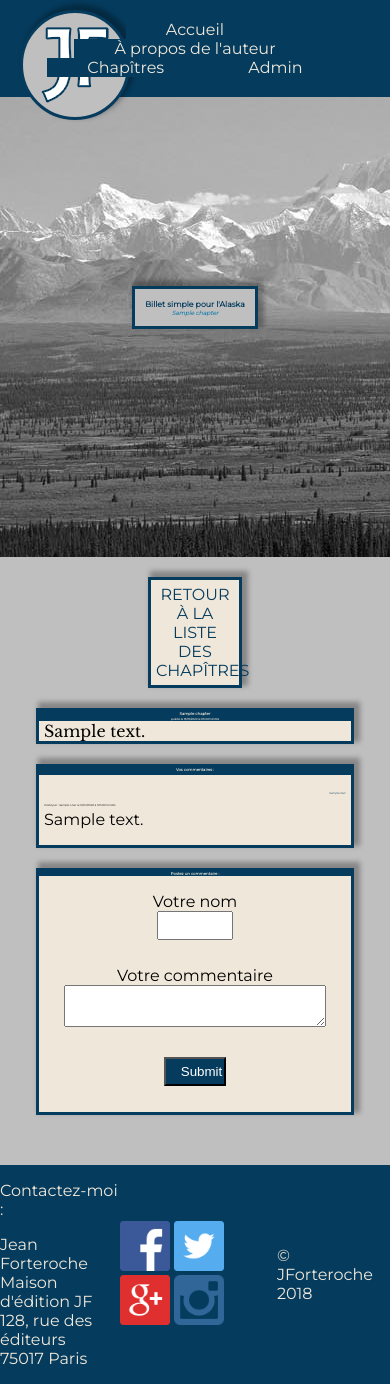
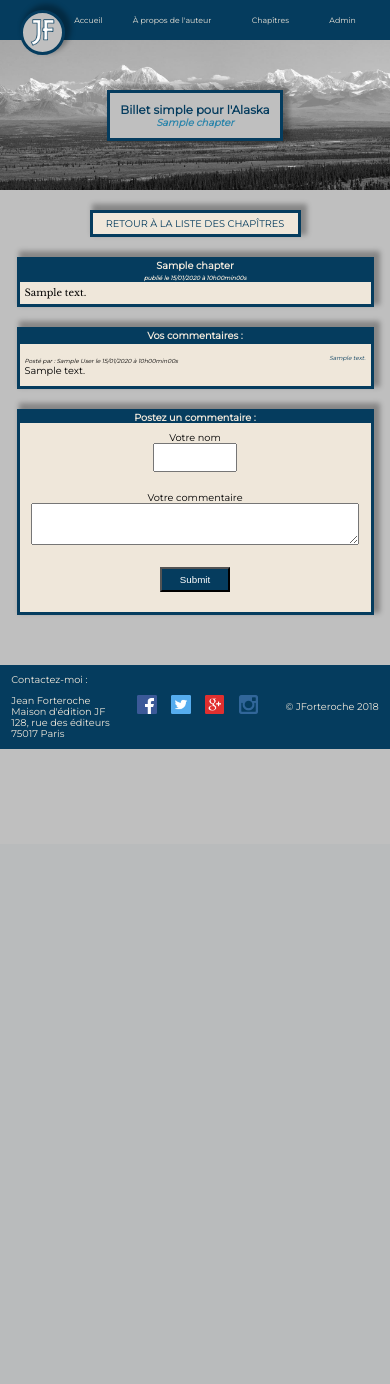
Before and after one commit to tristandalle/OC-DWJ-P8, a PHP site: page /index.php?action=chapter&id=1 in a window 390 px wide. After the commit the page ends 749 px from the top, so only its background shows below. Run offline with PHP 8.4, Linux system fonts and the light colour scheme; tables that the repository leaves empty or names only in its code hold one stand-in row (values such as "Sample post"); some libraries are stand-ins or nearby versions.

Commit message:
favicon, RESPONSIVE, refacto

```diff
--- a/public/css/style.css
+++ b/public/css/style.css
@@ -15,11 +15,16 @@ nav
     position: fixed;
     top: 0;
     width: 100%;
+    height: 60px;
     background-color: #053C5E;
+    font-size: 1vw;
+    display: flex;
 }
 
 #logo
 {
+    display: block;
+    width: 5vw;
     position: absolute;
     left: 5%;
     top: 10px;
@@ -28,74 +33,89 @@ nav
     border-radius: 50%;
     border: solid 3px #053C5E;
     box-shadow: 4px -4px 5px 2px rgba(0, 0, 0, .3);
+    z-index: 3;
+    transition: all .3s ease;
 }
 
-#menu, #menu ul
+#logo:hover
 {
-    padding:0;
-    margin: 20px;;
-    list-style:none;
-    text-align:center;
+    border-color: #FFF;
+}
+
+#menu
+{
+    list-style: none;
+    display: flex;
+    justify-content: space-around;
+    width: 80%;
+    padding: 0 15px 0 15px 0;
+    align-items: center;
+    margin: auto;
 }
 
 #menu li
 {
-    display:inline-block;
     position:relative;
     background-color: #053C5E;
 }
-
-#menu ul li
-{
-    display:inherit;
-}
-
 
 #menu ul
 {
     position:absolute;
     z-index: 2;
     max-height:0;
-    left: 0;
-    right: 0;
     overflow:hidden;
-    -moz-transition: .8s all .3s;
-    -webkit-transition: .8s all .3s;
-    transition: .8s all .3s;
+    -moz-transition: all .8s ease-out;
+    -webkit-transition: all .8s ease-out;
+    transition: all .8s ease-out;
+    padding: 0;
 }
 
 #menu li:hover ul
 {
-    max-height:15em;
+    max-height:15vw;
+}
+
+#menu a
+{
+    color: #EFE7DA;
+    padding: 10px;
+}
+
+#menu > li:nth-child(3) > a:nth-child(1)
+{
+    padding: 0px 20px 0px 20px;
+}
+
+#menu li ul li
+{
+    list-style-type: none;
+    padding : 10px 0px 5px 0px;
 }
 
 #ul_form
 {
-    width: 200px;
-}
-
-#li_form
-{
-    padding: 15px;
-    padding-top: 0;
+    left: -40px;
 }
 
 #li_form form
 {
     display: flex;
     flex-direction: column;
+    padding: 0px 20px 10px 20px;
 }
 
-#li_form > form:nth-child(1) > p
+#menu li ul li form p
 {
-    margin-top: 0;
+    margin: 0px 0px 10px 0px;
 }
 
-#valid_button
+input#valid_button
 {
     background-color: #053C5E;
     color: #FFF;
     padding: 5px 10px 5px 10px;
+    font-size: 1vw;
 }
 
 #valid_button:hover{
@@ -104,24 +124,9 @@ nav
     cursor: pointer;
 }
 
-#menu a
-{
-    text-decoration:none;
-    display:block;
-    padding:0 40px;
-    color: #EFE7DA;
-}
-
-#menu ul a
-{
-    padding:8px 0;
-}
-
-
 #menu li:hover li a, #menu li ul li form label
 {
     color:#EFE7DA;
-    text-transform:inherit;
 }
 
 #menu li:hover a, #menu li li:hover a
@@ -131,6 +136,43 @@ nav
 
 
 /*FRONTEND VIEWS*/
+
+#header
+{
+    background-image: url(../images/home.jpg);
+    background-size: cover;
+    height: 500px;
+    display: flex;
+    flex-direction: column;
+    margin-top: 60px;
+    margin-bottom: 20px;
+}
+
+#header_chapter
+{
+    background-image: url(../images/chapter.jpg);
+    background-size: cover;
+    height: 500px;
+    display: flex;
+    flex-direction: column;
+    margin-top: 60px;
+    margin-bottom: 20px;
+}
+
+#header_about img
+{
+    display: block;
+    margin:auto;
+    margin-top: 50px;
+    width: 20vw;
+}
+
+#header_about h1
+{
+    text-align: center;
+    margin-bottom: 50px;
+}
+
 #title_box
 {
     background-color: #BFBFBF;
@@ -140,6 +182,7 @@ nav
     padding: 10px;
     display: flex;
     flex-direction: column;
+    /*transition: all 3s ease-out;*/
 }
 
 h1
@@ -155,6 +198,10 @@ h2
     font-size: 1.5vw;
     color: #2E86AB;
     margin: auto;
+}
+
+p{
+    font-size: 1vw;
 }
 
 #intro
@@ -243,20 +290,18 @@ a
 
 #center_footer img
 {
-    max-height: 50px;
+    width: 5vw;
+    margin: 10px;
+    transition: all .3s ease;
 }
 
-#header
+#center_footer img:hover
 {
-    background-image: url(../images/home.jpg);
-    background-size: cover;
-    height: 500px;
-    display: flex;
-    flex-direction: column;
-    margin-top: 57px;
-    margin-bottom: 20px;
+    border: solid #FFF 2px;
+    border-radius: 10%;
+}
 
-}
+
 
 .chapters_container
 {
@@ -286,23 +331,13 @@ a
 
 .chapter p
 {
-    padding-right: 5px;
-    padding-left: 5px;
+    padding:5px;
     margin: 0;
     text-align: justify;
     font-family: 'Libre Baskerville', serif;
 }
 
-#header_chapter
-{
-    background-image: url(../images/chapter.jpg);
-    background-size: cover;
-    height: 500px;
-    display: flex;
-    flex-direction: column;
-    margin-top: 57px;
-    margin-bottom: 20px;
-}
+
 
 .only_chapter
 {
@@ -319,8 +354,7 @@ a
     background-color:#EFE7DA;
     margin-top:0px;
     margin-bottom: 0;
-    padding-left: 5px;
-    padding-right: 5px;
+    padding: 5px;
     text-align: justify;
     font-family: 'Libre Baskerville', serif;
 }
@@ -393,6 +427,7 @@ a
     background-color: #053C5E;
     color: #FFF;
     padding: 5px 15px 5px 15px;
+    font-size: 1vw;
 }
 
 #submit:hover
@@ -402,18 +437,6 @@ a
     cursor: pointer;
 }
 
-#header_about img
-{
-    display: block;
-    margin:auto;
-    margin-top: 50px;
-}
-
-#header_about h1
-{
-    text-align: center;
-    margin-bottom: 50px;
-}
 
 
 /*ADMIN VIEWS*/
@@ -465,6 +488,7 @@ a
     margin-bottom: 20px;;
     color: #FFF;
     text-align: center;
+    font-size: 1vw;
 }
 
 .admin_button:hover
@@ -490,6 +514,7 @@ a
     background-color: #053C5E;
     color: #FFF;
     padding: 5px 15px 5px 15px;
+    font-size: 1vw;
 }
 
 .admin_form input#delete
@@ -498,7 +523,7 @@ a
     background-color: #053C5E;
     color: #FFF;
     padding: 5px 15px 5px 15px;
-}
+    font-size: 1vw;
 }
 
 #content_text_area, #resume_text_area
@@ -525,6 +550,7 @@ a
     background-color: #053C5E;
     color: #FFF;
     padding: 5px 15px 5px 15px;
+    font-size: 1vw;
 }
 
 .comment form p input#validate:hover, .comment form p input#delete:hover
@@ -546,6 +572,7 @@ a
 {
     display: block;
     margin: auto;
+    width: 15vw;
 
 }
 
@@ -555,7 +582,6 @@ a
     color:#FFF;
     font-size:1vw;
     text-align: center;
-    margin-bottom: 50px;
     padding: 50px;
 
 }
@@ -566,6 +592,7 @@ a
     color: #FFF;
     padding: 10px 25px 10px 25px;
     margin: 10px;
+    font-size: 1vw;
 }
 
 #error_message form input#no:hover, #error_message form input#yes:hover
@@ -610,3 +637,138 @@ a
     color: #E55812;
     border-color: #FFF;
 }
+
+@media all and (max-width: 1024px){
+    em, #signal_comment
+    {
+        font-size: 1vw;
+    }
+    nav, p, h3, h4, #submit, .admin_form input#update, .admin_form input#delete, .comment form p input#validate, .comment form p input#delete, #error_message, #error_message form input#no, #error_message form input#yes, .admin_button, input#valid_button
+    {
+        font-size: 1.5vw;
+    }
+    h1
+    {
+        font-size: 2.5vw;
+    }
+    h2
+    {
+        font-size: 2vw;
+    }
+    #logo
+    {
+        width: 7vw;
+    }
+    #text_center
+    {
+        width: 30%;
+    }
+    #intro
+    {
+        line-height: 2vw;
+    }
+    .admin_button
+    {
+        width: 40%;
+    }
+    #header, #header_chapter,#header_admin
+    {
+        height: 300px;
+    }
+    #error_message
+    {
+        padding: 30px;
+    }
+    #header_error img
+    {
+        width: 20vw;
+    }
+    #menu li:hover ul
+    {
+        max-height:20vw;
+    }
+    .image_text img
+    {
+        max-width: 30%;
+    }
+}
+
+@media all and (max-width: 768px){
+    em, #signal_comment
+    {
+        font-size: 1.5vw;
+    }
+    p, h3, h4, #submit, .admin_form input#update, .admin_form input#delete, .comment form p input#validate, .comment form p input#delete, #error_message, #error_message form input#no, #error_message form input#yes, .admin_button, input#valid_button
+    {
+        font-size: 2.5vw;
+    }
+    nav
+    {
+        font-size: 2vw;
+    }
+    h1
+    {
+        font-size: 3vw;
+    }
+    h2
+    {
+        font-size: 2.5vw;
+    }
+    #logo
+    {
+        width: 9vw;
+    }
+    #text_center
+    {
+        width: 50%;
+    }
+    #intro
+    {
+        line-height: 3vw;
+    }
+    .admin_button
+    {
+        width: 50%;
+    }
+    #header, #header_chapter
+    {
+        height: 150px;
+        margin-top: 40px;
+    }
+    #header_admin
+    {
+       height: 150px;
+    }
+    #error_message
+    {
+        padding: 10px;
+    }
+    #header_error img
+    {
+        width: 30vw;
+    }
+    nav
+    {
+        height: 40px;
+    }
+     #menu li:hover ul
+    {
+        max-height:50vw;
+    }
+    #ul_form
+    {
+        left: -150px;
+    }
+    #intro, .chapters_container, .only_chapter, .comments_container, .post_comment, .post_chapter, #comment, #content{
+        width: 90%;
+    }
+     .image_text img
+    {
+        max-width: 40%;
+    }
+    #center_footer img
+    {
+        margin: 5px;
+    }
+
+}
--- /dev/null
+++ b/public/js/tiny.js
@@ -0,0 +1,18 @@
+tinymce.init({
+            selector: '#content',
+            height: 500,
+            language_url : 'public/js/fr_FR.js',
+            theme: 'modern',
+            plugins: [
+               'advlist autolink lists link image charmap print preview hr anchor pagebreak',
+               'tinymcespellchecker']
+         });
+            tinymce.init({
+            selector: '#resume',
+            height: 200,
+            language_url : 'public/js/fr_FR.js',
+            theme: 'modern',
+            plugins: [
+               'advlist autolink lists link image charmap print preview hr anchor pagebreak',
+               'tinymcespellchecker']
+         });
--- a/template.php
+++ b/template.php
@@ -1,39 +1,32 @@
 <!DOCTYPE html>
-<html>
+<html lang="fr">
 
     <head>
         <meta charset="utf-8">
+        <meta name="description" content="Jean Forteroche - Billet simple pour l'Alaska"/>
+        <meta name="twitter:card" content="summary" />
+        <meta property="og:title" content="Jean Forteroche - Billet simple pour l'Alaska"/>
+        <meta property="og:type" content="website"/>
+        <meta property="og:url" content=""/>
+        <meta property="og:image" content=""/>
+        <meta property="og:description" content="Jean Forteroche - Billet simple pour l'Alaska"/>
+
+        <meta name="viewport" content="width=device-width, initial-scale=1.0, shrink-to-fit=no">
+
+        <link rel="icon" type="image/png" href="public/images/favicon.ico" />
+        <!--[if IE]><link rel="shortcut icon" type="image/x-icon" href="public/images/favicon.ico" /><![endif]-->
         <title><?= $title ?></title>
         <link href="https://fonts.googleapis.com/css?family=Montserrat" rel="stylesheet">
         <link href="https://fonts.googleapis.com/css?family=Libre+Baskerville" rel="stylesheet">
         <link href="public/css/style.css" rel="stylesheet" />
-        <script src="https://cloud.tinymce.com/stable/tinymce.min.js?apiKey=hgfv5np9htpj8kze0vkqlfnjqwhvr99sep9zw0q52s56tumu"></script>
-
     </head>
 
     <body>
         <?= $content ?>
 
-        <script>
-         tinymce.init({
-            selector: '#content',
-            height: 500,
-            language_url : 'public/js/fr_FR.js',
-            theme: 'modern',
-            plugins: [
-               'advlist autolink lists link image charmap print preview hr anchor pagebreak',
-               'tinymcespellchecker']
-         });
-            tinymce.init({
-            selector: '#resume',
-            height: 200,
-            language_url : 'public/js/fr_FR.js',
-            theme: 'modern',
-            plugins: [
-               'advlist autolink lists link image charmap print preview hr anchor pagebreak',
-               'tinymcespellchecker']
-         });
-      </script>
+        <script src="public/js/front.js"></script>
+        <script src="https://cloud.tinymce.com/stable/tinymce.min.js?apiKey=hgfv5np9htpj8kze0vkqlfnjqwhvr99sep9zw0q52s56tumu"></script>
+        <script src="public/js/tiny.js"></script>
     </body>
 
 
--- a/view/backend/adminView.php
+++ b/view/backend/adminView.php
@@ -5,7 +5,7 @@
 <div id="header_admin">
     <div id="title_box_admin">
         <h1>ADMIN</h1>
-        <h2>Bienvenue <?=$_SESSION['pseudo']?>,<br/>vous êtes connecté</h2>
+        <h2>Bienvenue <?=$_SESSION['pseudo']?>, vous êtes connecté</h2>
     </div>
 </div>
 
```
Also changed, not shown: public/js/front.js (added, +19 -0 lines), public/images/favicon.ico (added).
